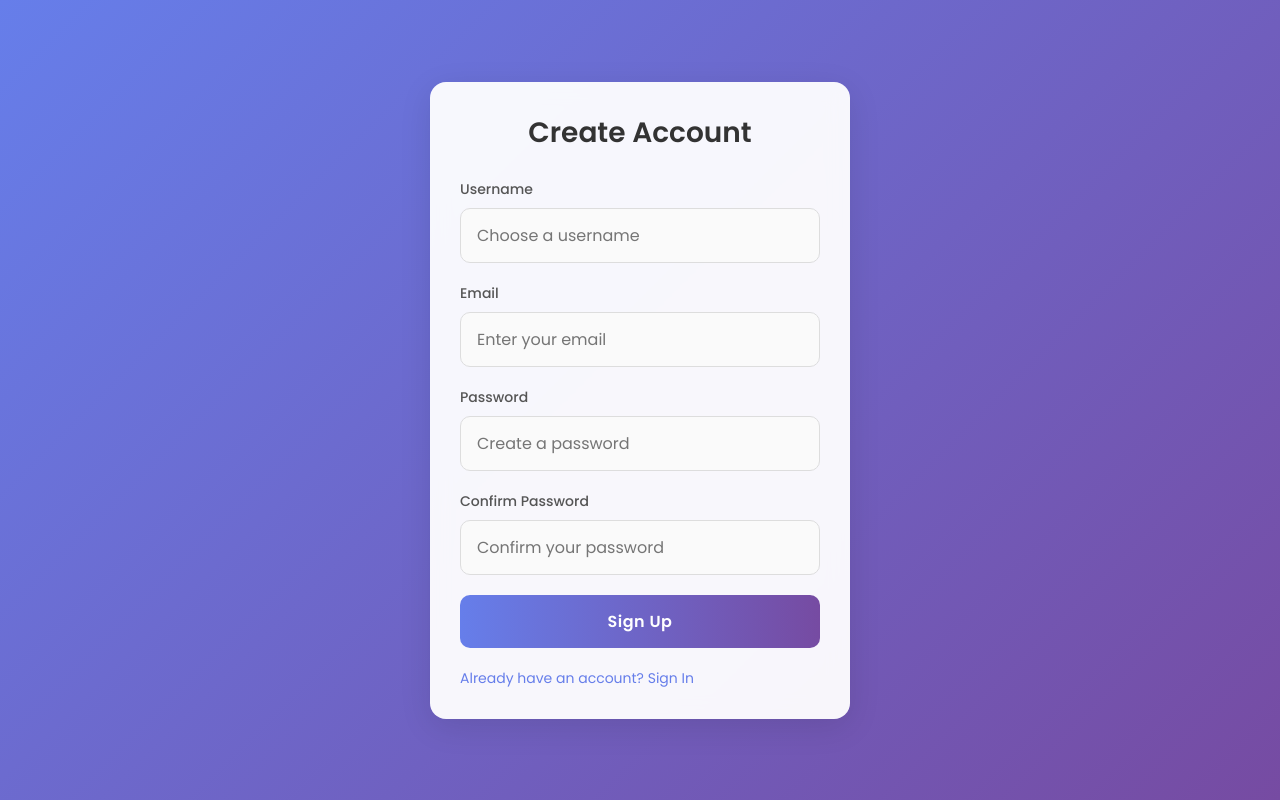
After one commit to jorunnandrea/INFO212, a FastAPI app: template fastapi_mvp/templates/signup.html in a window 1280 px wide. The commit adds this page. Run offline with FastAPI, Linux system fonts and the light colour scheme; the template is opened without the code that fills it, so the values that code supplies are empty.

Commit message:
Added user authentication with FastAPI: login, signup, dashboard, and integrated with event search

```diff
--- a/fastapi_mvp/app/main.py
+++ b/fastapi_mvp/app/main.py
@@ -1,17 +1,130 @@
 import os
 from pathlib import Path
-from fastapi import FastAPI, Request
-from fastapi.responses import HTMLResponse
+from fastapi import FastAPI, Request, Form, Response, HTTPException
+from fastapi.responses import HTMLResponse, RedirectResponse
 from fastapi.templating import Jinja2Templates
+from fastapi.staticfiles import StaticFiles
 from dotenv import load_dotenv
-from .services.repository import fetch_events
+from passlib.context import CryptContext
+import sqlite3
+from app.services.repository import fetch_events
 
 env_path = Path(__file__).resolve().parent.parent / ".env"
 load_dotenv(dotenv_path=env_path)
 
 app = FastAPI()
 templates = Jinja2Templates(directory="templates")
+app.mount("/static", StaticFiles(directory="static"), name="static")
 
+# Passordhashing
+pwd_context = CryptContext(schemes=["bcrypt"], deprecated="auto")
+
+# Databasefunksjoner
+def get_db():
+    conn = sqlite3.connect("users.db")
+    conn.row_factory = sqlite3.Row
+    return conn
+
+def init_db():
+    db = get_db()
+    db.execute("""
+        CREATE TABLE IF NOT EXISTS users (
+            id INTEGER PRIMARY KEY AUTOINCREMENT,
+            username TEXT UNIQUE NOT NULL,
+            password_hash TEXT NOT NULL,
+            email TEXT UNIQUE,
+            created_at TIMESTAMP DEFAULT CURRENT_TIMESTAMP
+        )
+    """)
+    db.commit()
+    db.close()
+
+# Initialiser database ved oppstart
+init_db()
+
+# Hjelpefunksjon for å sjekke om bruker er logget inn
+def get_current_user(request: Request):
+    user_id = request.cookies.get("user_id")
+    if user_id:
+        db = get_db()
+        user = db.execute("SELECT id, username FROM users WHERE id = ?", (user_id,)).fetchone()
+        db.close()
+        return user
+    return None
+
+# Ruter for brukerfunksjonalitet
+@app.get("/login", response_class=HTMLResponse)
+def show_login(request: Request):
+    return templates.TemplateResponse("login.html", {"request": request})
+
+@app.post("/login")
+def login(response: Response, username: str = Form(...), password: str = Form(...)):
+    db = get_db()
+    user = db.execute("SELECT * FROM users WHERE username = ?", (username,)).fetchone()
+    db.close()
+
+    if user and pwd_context.verify(password, user["password_hash"]):
+        response = RedirectResponse(url="/dashboard", status_code=303)
+        response.set_cookie(key="user_id", value=str(user["id"]), httponly=True)
+        return response
+    else:
+        return templates.TemplateResponse("login.html", {
+            "request": request,
+            "error": "Invalid username or password"
+        })
+
+@app.get("/signup", response_class=HTMLResponse)
+def show_signup(request: Request):
+    return templates.TemplateResponse("signup.html", {"request": request})
+
+@app.post("/signup")
+def signup(
+    request: Request,
+    username: str = Form(...),
+    email: str = Form(...),
+    password: str = Form(...),
+    confirm_password: str = Form(...)
+):
+    if password != confirm_password:
+        return templates.TemplateResponse("signup.html", {
+            "request": request,
+            "error": "Passwords do not match"
+        })
+
+    db = get_db()
+    hashed_password = pwd_context.hash(password)
+
+    try:
+        db.execute("INSERT INTO users (username, email, password_hash) VALUES (?, ?, ?)",
+                   (username, email, hashed_password))
+        db.commit()
+        db.close()
+        return RedirectResponse(url="/login", status_code=303)
+    except sqlite3.IntegrityError:
+        db.close()
+        return templates.TemplateResponse("signup.html", {
+            "request": request,
+            "error": "Username or email already exists"
+        })
+
+@app.get("/logout")
+def logout(response: Response):
+    response = RedirectResponse(url="/", status_code=303)
+    response.delete_cookie("user_id")
+    return response
+
+@app.get("/dashboard", response_class=HTMLResponse)
+def show_dashboard(request: Request):
+    user = get_current_user(request)
+    if not user:
+        return RedirectResponse(url="/login", status_code=302)
+
+    return templates.TemplateResponse("dashboard.html", {
+        "request": request,
+        "username": user["username"]
+    })
+
+# Oppdatert hjemmesiderute med brukerinfo
 @app.get("/", response_class=HTMLResponse)
 def home(
     request: Request,
@@ -20,6 +133,7 @@ def home(
     classification: str | None = None,
     keyword: str | None = None,
 ):
+    user = get_current_user(request)  # Sjekk om bruker er logget inn
     events = fetch_events(startDate, endDate, classification, keyword)
     return templates.TemplateResponse(
         "home.html",
@@ -30,5 +144,6 @@ def home(
             "endDate": endDate or "",
             "classification": classification or "",
             "keyword": keyword or "",
+            "current_user": user  # Send brukerinfo til malen
         },
     )
--- /dev/null
+++ b/fastapi_mvp/static/style.css
@@ -0,0 +1,136 @@
+@import url('https://fonts.googleapis.com/css2?family=Poppins:wght@400;500;600;700&display=swap');
+
+* {
+    margin: 0;
+    padding: 0;
+    box-sizing: border-box;
+    font-family: 'Poppins', sans-serif;
+}
+
+body {
+    background: linear-gradient(135deg, #667eea 0%, #764ba2 100%);
+    min-height: 100vh;
+    display: flex;
+    justify-content: center;
+    align-items: center;
+    padding: 20px;
+    background-attachment: fixed;
+}
+
+.login-container {
+    width: 100%;
+    max-width: 420px;
+}
+
+.login-card {
+    background: rgba(255, 255, 255, 0.95);
+    backdrop-filter: blur(10px);
+    padding: 30px;
+    border-radius: 16px;
+    box-shadow: 0 8px 32px rgba(0, 0, 0, 0.1);
+    transition: transform 0.3s ease;
+}
+
+.login-card:hover {
+    transform: translateY(-5px);
+}
+
+.login-card h2 {
+    text-align: center;
+    color: #333;
+    margin-bottom: 25px;
+    font-size: 28px;
+    font-weight: 600;
+}
+
+.input-field {
+    margin-bottom: 20px;
+}
+
+.input-field label {
+    display: block;
+    margin-bottom: 8px;
+    color: #555;
+    font-weight: 500;
+    font-size: 14px;
+}
+
+.input-field input {
+    width: 100%;
+    padding: 14px 16px;
+    border: 1px solid #ddd;
+    border-radius: 10px;
+    font-size: 16px;
+    transition: all 0.3s ease;
+    background: #fafafa;
+}
+
+.input-field input:focus {
+    outline: none;
+    border-color: #667eea;
+    box-shadow: 0 0 0 2px rgba(102, 126, 234, 0.2);
+    background: white;
+}
+
+.login-btn {
+    width: 100%;
+    padding: 14px;
+    background: linear-gradient(to right, #667eea, #764ba2);
+    color: white;
+    border: none;
+    border-radius: 10px;
+    font-size: 16px;
+    font-weight: 600;
+    cursor: pointer;
+    transition: all 0.3s ease;
+    letter-spacing: 0.5px;
+}
+
+.login-btn:hover {
+    transform: translateY(-2px);
+    box-shadow: 0 6px 20px rgba(102, 126, 234, 0.4);
+}
+
+.login-btn:active {
+    transform: translateY(0);
+}
+
+.links {
+    display: flex;
+    justify-content: space-between;
+    margin-top: 20px;
+    font-size: 14px;
+}
+
+.links a {
+    color: #667eea;
+    text-decoration: none;
+    transition: color 0.3s;
+}
+
+.links a:hover {
+    color: #764ba2;
+    text-decoration: underline;
+}
+
+/* Responsive Design */
+@media (max-width: 480px) {
+    .login-card {
+        padding: 20px;
+        border-radius: 12px;
+    }
+
+    .login-card h2 {
+        font-size: 24px;
+    }
+
+    .input-field input {
+        padding: 12px;
+        font-size: 14px;
+    }
+
+    .login-btn {
+        padding: 12px;
+        font-size: 14px;
+    }
+}
--- /dev/null
+++ b/fastapi_mvp/templates/signup.html
@@ -0,0 +1,41 @@
+<!DOCTYPE html>
+<html lang="en">
+<head>
+    <meta charset="UTF-8">
+    <meta name="viewport" content="width=device-width, initial-scale=1.0">
+    <title>Sign Up</title>
+    <link rel="stylesheet" href="{{ url_for('static', path='/style.css') }}">
+</head>
+<body>
+    <div class="login-container">
+        <div class="login-card">
+            <h2>Create Account</h2>
+            {% if error %}
+            <div class="error-message">{{ error }}</div>
+            {% endif %}
+            <form action="/signup" method="post">
+                <div class="input-field">
+                    <label for="username">Username</label>
+                    <input type="text" id="username" name="username" required placeholder="Choose a username">
+                </div>
+                <div class="input-field">
+                    <label for="email">Email</label>
+                    <input type="email" id="email" name="email" required placeholder="Enter your email">
+                </div>
+                <div class="input-field">
+                    <label for="password">Password</label>
+                    <input type="password" id="password" name="password" required placeholder="Create a password">
+                </div>
+                <div class="input-field">
+                    <label for="confirm_password">Confirm Password</label>
+                    <input type="password" id="confirm_password" name="confirm_password" required placeholder="Confirm your password">
+                </div>
+                <button type="submit" class="login-btn">Sign Up</button>
+            </form>
+            <div class="links">
+                <a href="/login">Already have an account? Sign In</a>
+            </div>
+        </div>
+    </div>
+</body>
+</html>
```
Also changed, not shown: fastapi_mvp/templates/dashboard.html (added, +26 -0 lines), fastapi_mvp/templates/home.html (+33 -1 lines), fastapi_mvp/templates/login.html (added, +34 -0 lines), fastapi_mvp/users.db (added), 2 other files.
